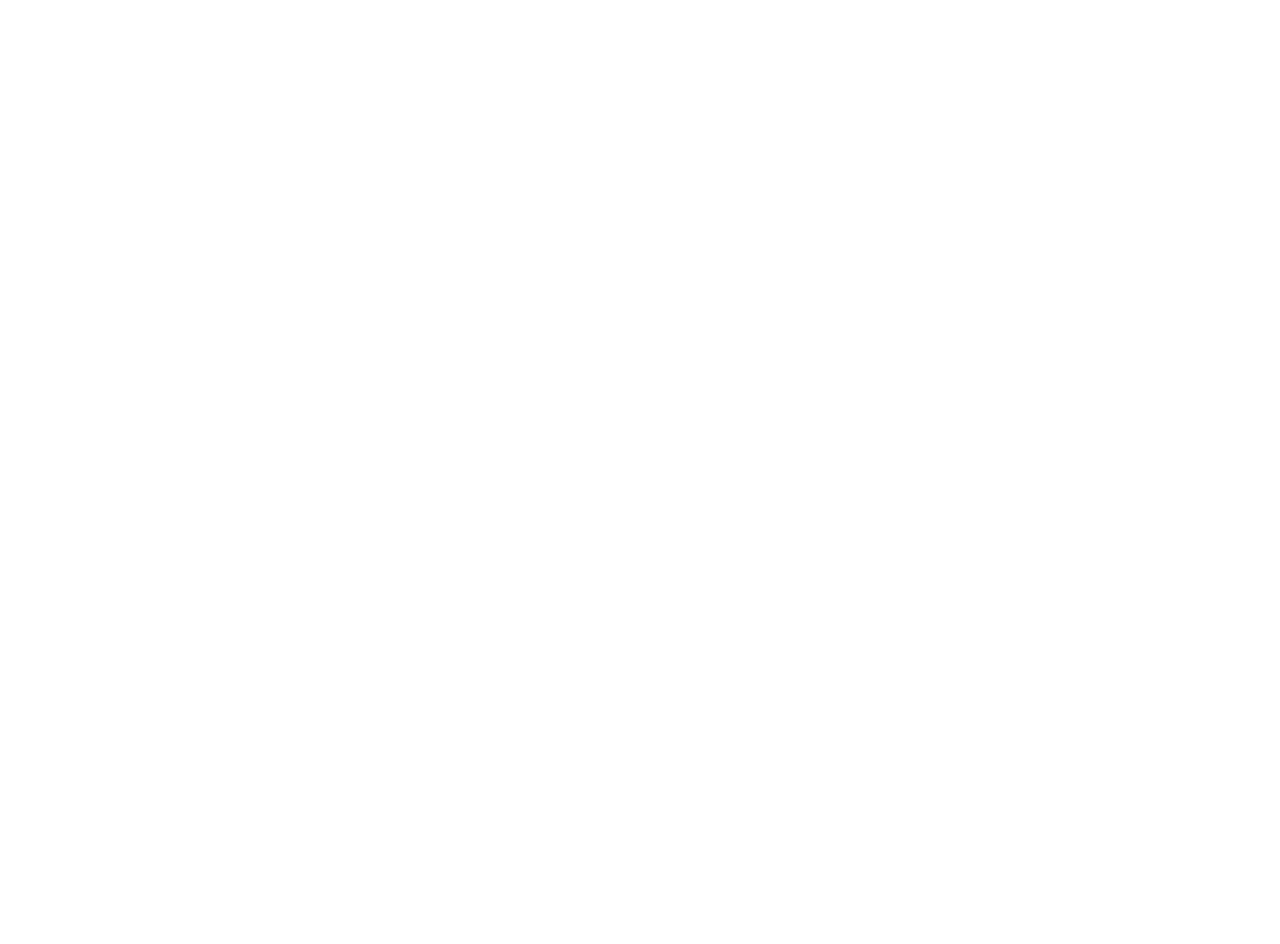
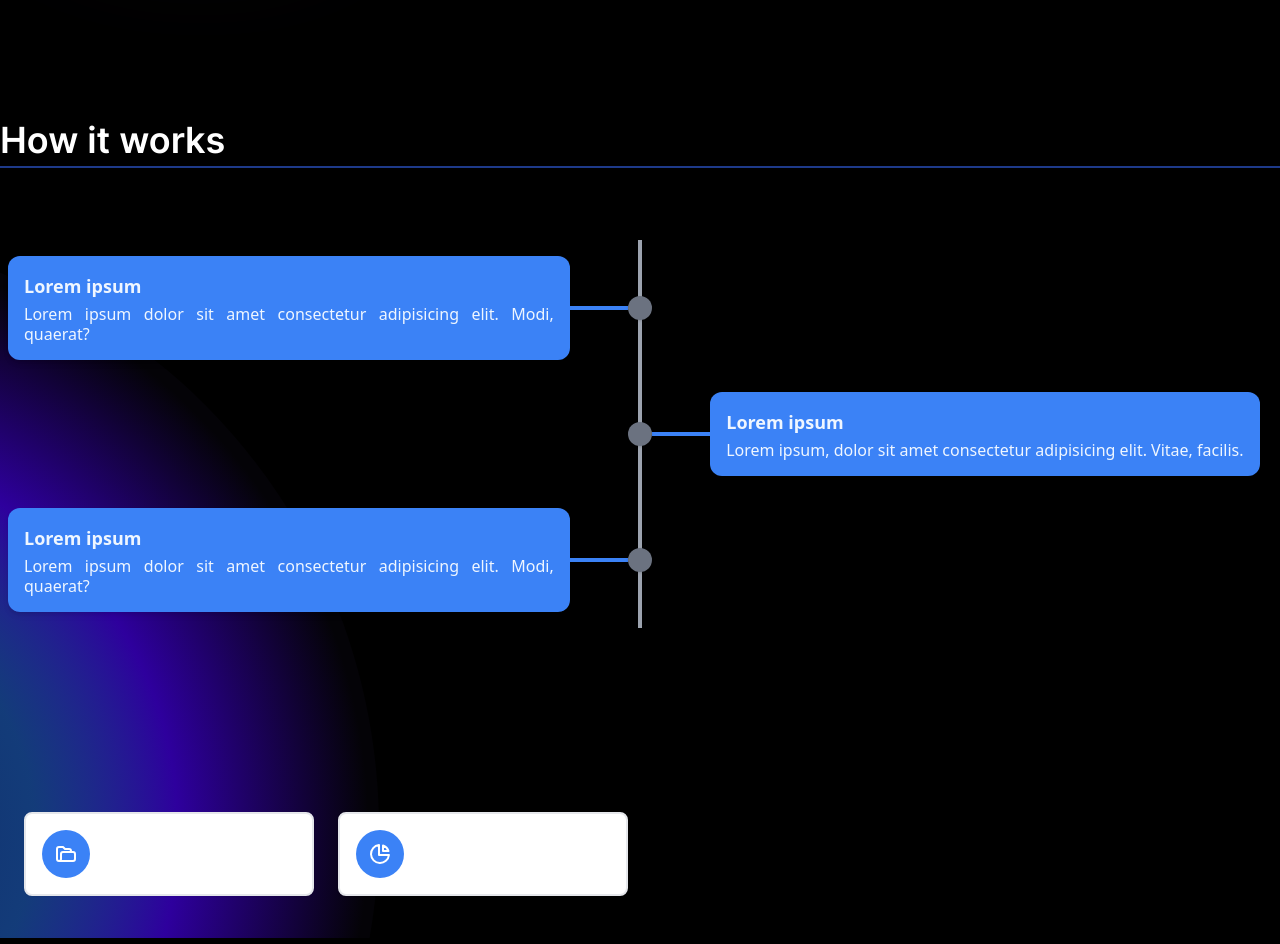
Before and after one commit to InSynk-Studios/web, a Next.js app: page /service-ui-ux in a window 1280 px wide. Before the commit this address had no page. Shown: the part 660-1604 px from the top of the page. Before the commit the page ends 800 px from the top, so only its background shows below. Built offline with nearby package versions, Linux system fonts and the light colour scheme.

Commit message:
feat: add service-ui-ux page

```diff
--- a/components/Card.js
+++ b/components/Card.js
@@ -1,9 +1,10 @@
 import { Fragment } from "react";
+import Image from "next/image";
+import Link from "next/link";
 import scoping from "../assets/scoping.svg";
 import engineering from "../assets/engineering.svg";
 import mvp from "../assets/mvp.svg";
 import ux from "../assets/ux.svg";
-import Image from "next/image";
 
 // Card background colors
 const CardColors = [
@@ -20,7 +21,9 @@
     number: "01.",
     color: CardColors[0],
     title: "Product Scoping",
-    para: "We help you brainstorm user stories and feature sets required for your MVP.",
+    url: "/thank-you",
+    description:
+      "We help you brainstorm user stories and feature sets required for your MVP.",
   },
   {
     id: 2,
@@ -28,7 +31,9 @@
     number: "02.",
     color: CardColors[1],
     title: "UI/UX",
-    para: "We help you with creating the best design and user experience for your product.",
+    url: "/service-ui-ux",
+    description:
+      "We help you with creating the best design and user experience for your product.",
   },
   {
     id: 3,
@@ -36,7 +41,8 @@
     number: "03.",
     color: CardColors[2],
     title: "MVP Development",
-    para: "We help you design, develop and launch a scalable MVP that is bound to succeed.",
+    description:
+      "We help you design, develop and launch a scalable MVP that is bound to succeed.",
   },
   {
     id: 4,
@@ -44,28 +50,28 @@
     number: "04.",
     color: CardColors[3],
     title: "Development Partnership",
-    para: "We help you design, develop and scale your Product from MVP to PMF.",
+    description:
+      "We help you design, develop and scale your Product from MVP to PMF.",
   },
 ];
 
 const CardListItem = (props) => {
-  const scrollToContact = () => {
-    window.scrollTo({
-      top: document.documentElement.scrollHeight,
-      behavior: "smooth",
-    });
-  };
+  // const router = useRouter();
+
+  // const CardLink = () => {
+  //   router.push(props.content.link);
+  // };
 
   return (
     <div
-      className={` relative transition-all h-80 mx-0 lg:h-6/6 rounded-3xl text-black group p-8 ${props.content.color}`}
+      className={`relative transition-all h-80 mx-0 lg:h-6/6 rounded-3xl text-black group p-8 ${props.content.color}`}
     >
       <div className="w-fit mb-10 lg:mb-20">
         <div className="inline-block w-10 h-10 lg:w-14 lg:h-14 relative">
           <Image src={props.content.svg} alt={props.content.title} />
         </div>
       </div>
-      <div className="">
+      <div>
         <div className="transform translate-y-24 lg:translate-y-40 group-hover:translate-y-5 lg:group-hover:translate-y-16 duration-500">
           <p className="text-xl">{props.content.number}</p>
           <p className="text-xl lg:text-3xl font-semibold pr-3">
@@ -76,14 +82,17 @@
         <div className="transform translate-y-16 lg:translate-y-32 opacity-0 group-hover:opacity-100 group-hover:translate-y-6 lg:group-hover:translate-y-16 duration-500">
           <div className="mt-2 lg:mt-5">
             <div className="divide-y-2 divide-black">
-              <div
-                onClick={scrollToContact}
-                className="flex float-right -mt-16 h-10 w-10 lg:h-12 lg:w-12 cursor-pointer"
+              <div className="flex float-right -mt-16 h-10 w-10 lg:h-12 lg:w-12 cursor-pointer">
+                <Link
+                  href={{
+                    pathname: props.content.url,
+                  }}
                 >
                   <img src="https://img.icons8.com/ios/50/undefined/circled-right-2.png" />
+                </Link>
               </div>
               <p className="pt-2 lg:pt-5 text-sm lg:text-base leading-1">
-                {props.content.para}
+                {props.content.description}
               </p>
             </div>
           </div>
@@ -95,7 +104,6 @@
 
 const Card = () => {
   return (
-    <Fragment>
     <section className="my-40 font-inter-400 -mt-32 lg:-mt-0 text-white">
       <h1 className="text-4xl md:text-6xl font-semibold">
         See how can we help you
@@ -134,7 +142,6 @@
           Partner&rdquo;
         </p> */}
     </section>
-    </Fragment>
   );
 };
 
--- /dev/null
+++ b/components/UxCard.js
@@ -0,0 +1,65 @@
+export default function UxCard() {
+  return (
+    <section className="container px-6 py-4 mx-auto">
+      <div className="grid gap-6 mb-8 md:grid-cols-2 lg:grid-cols-4 justify-center">
+        {/* <!-- Card 1 --> */}
+        <div className="flex items-center p-4 bg-white border-2 border-gray-200 rounded-lg shadow-sm dark:bg-gray-800">
+          <div className="p-3 mr-4 bg-blue-500 text-white rounded-full">
+            <svg
+              className="w-6 h-6"
+              fill="none"
+              stroke="currentColor"
+              viewBox="0 0 24 24"
+              xmlns="http://www.w3.org/2000/svg"
+            >
+              <path
+                strokeLinecap="round"
+                strokeLinejoin="round"
+                strokeWidth="2"
+                d="M5 19a2 2 0 01-2-2V7a2 2 0 012-2h4l2 2h4a2 2 0 012 2v1M5 19h14a2 2 0 002-2v-5a2 2 0 00-2-2H9a2 2 0 00-2 2v5a2 2 0 01-2 2z"
+              ></path>
+            </svg>
+          </div>
+          <div>
+            <p className="mb-2 text-sm font-medium text-white">Projects</p>
+            <p className="text-sm font-normal text-white">
+              Unlimted projects for you
+            </p>
+          </div>
+        </div>
+
+        {/* <!-- Card 2 --> */}
+        <div className="flex items-center p-4 bg-white border-2 border-gray-200 rounded-lg shadow-sm dark:bg-gray-800">
+          <div className="p-3 mr-4 bg-blue-500 text-white rounded-full">
+            <svg
+              className="w-6 h-6"
+              fill="none"
+              stroke="currentColor"
+              viewBox="0 0 24 24"
+              xmlns="http://www.w3.org/2000/svg"
+            >
+              <path
+                strokeLinecap="round"
+                strokeLinejoin="round"
+                strokeWidth="2"
+                d="M11 3.055A9.001 9.001 0 1020.945 13H11V3.055z"
+              ></path>
+              <path
+                strokeLinecap="round"
+                strokeLinejoin="round"
+                strokeWidth="2"
+                d="M20.488 9H15V3.512A9.025 9.025 0 0120.488 9z"
+              ></path>
+            </svg>
+          </div>
+          <div>
+            <p className="mb-2 text-sm font-medium text-white">Analytics</p>
+            <p className="text-sm font-normal text-white">
+              User and customer analytics
+            </p>
+          </div>
+        </div>
+      </div>
+    </section>
+  );
+}
--- /dev/null
+++ b/components/UxTimeline.js
@@ -0,0 +1,74 @@
+import { useState } from "react";
+
+export default function UxTimeline() {
+// const [isMobile, setIsMobile] = useState();
+
+// const handleScreenSize = () => {
+//   if (window.scrollY > 140) {
+//     setIsMobile(true);
+//   } else setIsMobile(false);
+// };
+
+  return (
+    <div className="container">
+      <div className="max-w-7xl mx-auto px-8 sm:px-8 md:px-8 lg:px-0 xl:px-0 text-white">
+        <h1 className="font-inter-600 border-b-2 border-blue-900 w-full h-12 text-3xl sm:text-4xl my-12">
+          How it works
+        </h1>
+      </div>
+      <div className="flex flex-col md:grid grid-cols-9 mx-auto p-2 mt-16 text-blue-50">
+        {/* <!-- left --> */}
+        <div className="flex flex-row-reverse md:contents">
+          <div className="bg-blue-500 col-start-1 col-end-5 p-4 rounded-xl my-4 ml-auto shadow-md">
+            <h3 className="font-semibold text-lg mb-1">Lorem ipsum</h3>
+            <p className="leading-tight text-justify">
+              Lorem ipsum dolor sit amet consectetur adipisicing elit. Modi,
+              quaerat?
+            </p>
+          </div>
+          <div className="col-start-5 col-end-6 md:mx-auto relative mr-10">
+            <div className="h-full w-6 flex items-center justify-center">
+              <div className="h-full w-1 bg-gray-400 pointer-events-none" />
+              <div className="w-20 h-1 bg-blue-500 absolute -left-20 z-0" />
+            </div>
+            <div className="w-6 h-6 absolute top-1/2 -mt-3 rounded-full bg-gray-500 shadow" />
+          </div>
+        </div>
+        {/* <!-- right --> */}
+        <div className="flex md:contents">
+          <div className="col-start-5 col-end-6 mr-10 md:mx-auto relative">
+            <div className="h-full w-6 flex items-center justify-center">
+              <div className="h-full w-1 bg-gray-400 pointer-events-none" />
+              <div className="w-20 h-1 bg-blue-500 absolute -right-20 z-0" />
+            </div>
+            <div className="w-6 h-6 absolute top-1/2 -mt-3 rounded-full bg-gray-500 shadow" />
+          </div>
+          <div className="bg-blue-500 col-start-6 col-end-10 p-4 rounded-xl my-4 mr-auto shadow-md">
+            <h3 className="font-semibold text-lg mb-1">Lorem ipsum</h3>
+            <p className="leading-tight text-justify">
+              Lorem ipsum, dolor sit amet consectetur adipisicing elit. Vitae,
+              facilis.
+            </p>
+          </div>
+        </div>
+        {/* <!-- left --> */}
+        <div className="flex flex-row-reverse md:contents">
+          <div className="bg-blue-500 col-start-1 col-end-5 p-4 rounded-xl my-4 ml-auto shadow-md">
+            <h3 className="font-semibold text-lg mb-1">Lorem ipsum</h3>
+            <p className="leading-tight text-justify">
+              Lorem ipsum dolor sit amet consectetur adipisicing elit. Modi,
+              quaerat?
+            </p>
+          </div>
+          <div className="col-start-5 col-end-6 md:mx-auto relative mr-10">
+            <div className="h-full w-6 flex items-center justify-center">
+              <div className="h-full w-1 bg-gray-400 pointer-events-none" />
+              <div className="w-20 h-1 bg-blue-500 absolute -left-20 z-0" />
+            </div>
+            <div className="w-6 h-6 absolute top-1/2 -mt-3 rounded-full bg-gray-500 shadow" />
+          </div>
+        </div>
+      </div>
+    </div>
+  );
+}
--- /dev/null
+++ b/pages/service-ui-ux/index.js
@@ -0,0 +1,31 @@
+// www.insynkstudios.com/service-ui-ux
+
+import UxTimeline from "../../components/UxTimeline";
+import Background from "../../components/ui/Background";
+import UxCard from "../../components/UxCard";
+
+export default function UI() {
+  return (
+    <Background>
+      <section className="mt-60 lg:mt-80">
+        <div className="lg:flex-grow flex flex-col md:items-start md:text-left mb-16 md:mb-0 text-white">
+          <h1 className="font-inter-600 text-6xl sm:text-8xl mb-12">
+            UI/
+            <span className="text-transparent bg-clip-text bg-gradient-to-r from-blue-300 via-violet-400 to-violet-900">
+              UX
+            </span>
+          </h1>
+          <p className="mb-80 lg:mb-60 leading-relaxed text-md sm:text-xl font-inter-400">
+            We help you bring your new web3 product ideas to reality.
+          </p>
+        </div>
+        <div>
+          <UxTimeline />
+        </div>
+        <div className="relative mt-40">
+          <UxCard />
+        </div>
+      </section>
+    </Background>
+  );
+}
```
Lines whose indentation alone changed are shown as unchanged.
